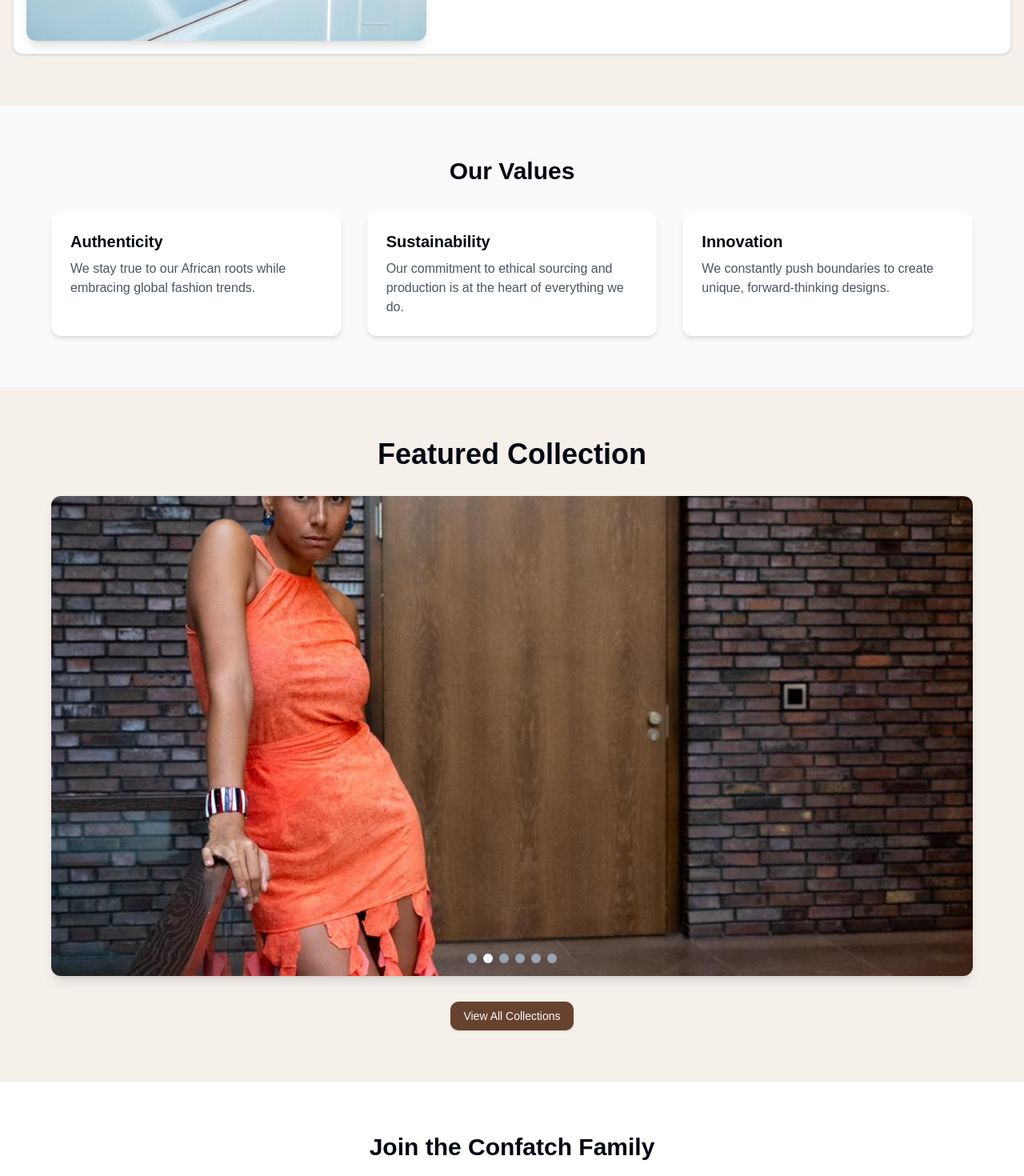
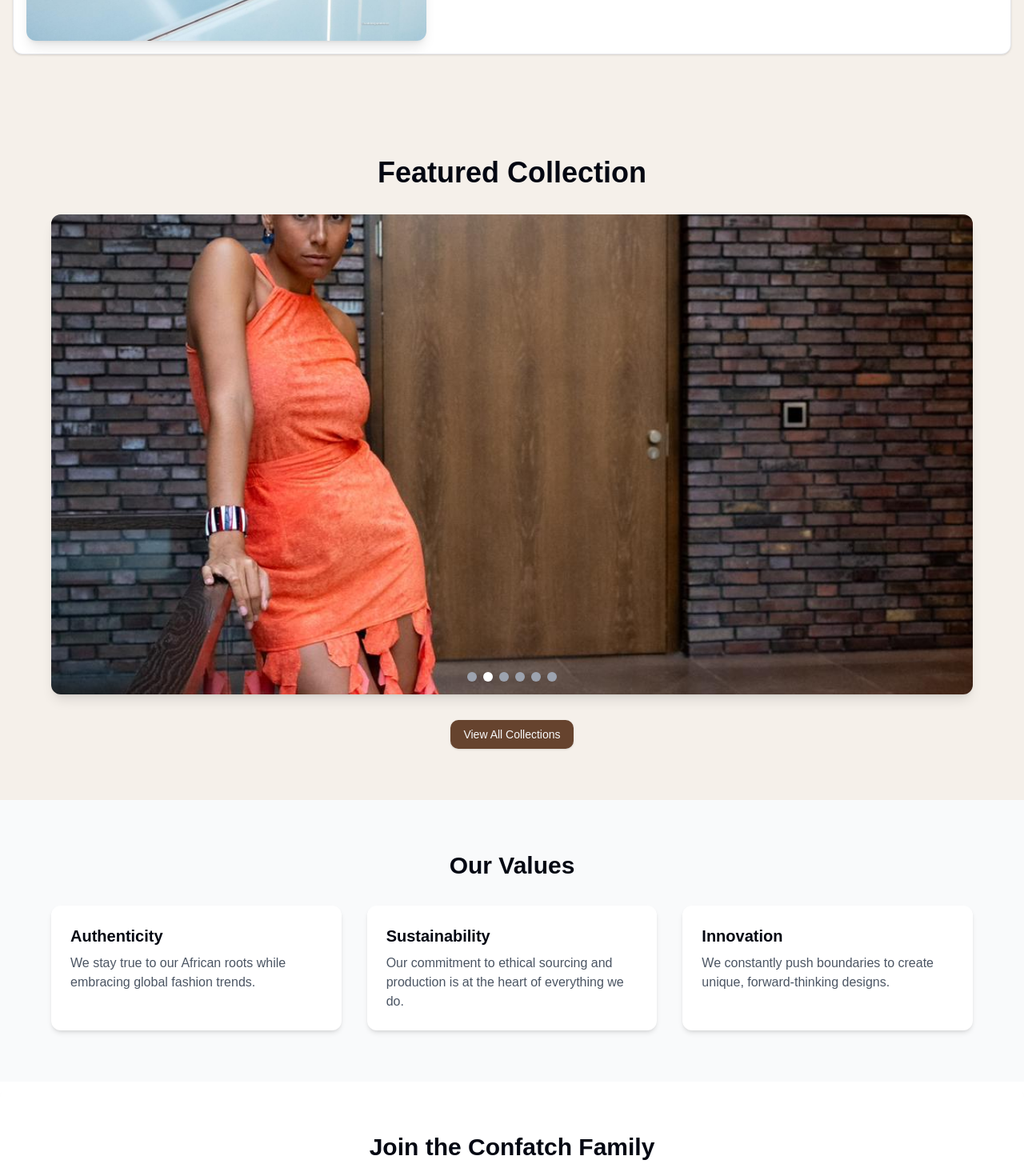
Before and after one commit to GeoffreyPaul3/confatch-stylist, a Next.js app: page / in a window 1280 px wide. Shown: the part 1880-3350 px from the top of the page at 80% size. Built offline with nearby package versions, Linux system fonts and the light colour scheme.

Commit message:
Refactor email sender details and add Our Values section to the homepage

```diff
--- a/app/api/book-consultation/route.ts
+++ b/app/api/book-consultation/route.ts
@@ -36,7 +36,7 @@ export async function POST(req: Request) {
 
     // Send email to customer
     await resend.emails.send({
-      from: "Confatch Styling <constancemnelemba@yahoo.com>",
+      from: "Confatch Styling <confatch.stylist@gmail.com>",
       to: email,
       subject: "Your Confatch Styling Consultation is Confirmed",
       html: customerEmailHtml,
@@ -44,8 +44,8 @@ export async function POST(req: Request) {
 
     // Send email to admin
     await resend.emails.send({
-      from: "Confatch Styling <constancemnelemba@yahoo.com>",
-      to: "constancemnelemba@yahoo.com",
+      from: "Confatch Styling <confatch.stylist@gmail.com>",
+      to: "confatch.stylist@gmail.com",
       subject: "New Consultation Booking",
       html: adminEmailHtml,
     });
--- a/app/page.tsx
+++ b/app/page.tsx
@@ -4,6 +4,7 @@ import AboutUs from '@/components/AboutUs'
 import Hero from '../components/Hero'
 import Slideshow from '../components/SlideShow'
 import { Button } from "@/components/ui/button"
+import OurValues from '@/components/OurValues'
 
 
 
@@ -36,6 +37,7 @@ export default function Home() {
         </div>
       </section>
 
+        <OurValues />
 
       <section className="py-16 px-4 sm:px-6 lg:px-8  rounded-3xl shadow-xl">
         <div className="max-w-6xl mx-auto text-center">
--- a/components/AboutUs.tsx
+++ b/components/AboutUs.tsx
@@ -41,24 +41,6 @@ const AboutUs = () => {
         </Card>
         </div>
       </section>
-
-      <section className="py-16 px-4 sm:px-6 lg:px-8 bg-gray-50">
-        <div className="max-w-6xl mx-auto">
-          <h2 className="font-playfair text-3xl font-bold mb-8 text-center">Our Values</h2>
-          <div className="grid md:grid-cols-3 gap-8">
-            {[
-              { title: "Authenticity", description: "We stay true to our African roots while embracing global fashion trends." },
-              { title: "Sustainability", description: "Our commitment to ethical sourcing and production is at the heart of everything we do." },
-              { title: "Innovation", description: "We constantly push boundaries to create unique, forward-thinking designs." }
-            ].map((value, index) => (
-              <div key={index} className="bg-white p-6 rounded-lg shadow-md">
-                <h3 className="font-playfair text-xl font-semibold mb-2">{value.title}</h3>
-                <p className="text-gray-600">{value.description}</p>
-              </div>
-            ))}
-          </div>
-        </div>
-      </section>
     </>
   )
 }
--- /dev/null
+++ b/components/OurValues.tsx
@@ -0,0 +1,27 @@
+import React from 'react'
+
+const OurValues = () => {
+  return (
+    <>
+        <section className="py-16 px-4 sm:px-6 lg:px-8 bg-gray-50">
+        <div className="max-w-6xl mx-auto">
+          <h2 className="font-playfair text-3xl font-bold mb-8 text-center">Our Values</h2>
+          <div className="grid md:grid-cols-3 gap-8">
+            {[
+              { title: "Authenticity", description: "We stay true to our African roots while embracing global fashion trends." },
+              { title: "Sustainability", description: "Our commitment to ethical sourcing and production is at the heart of everything we do." },
+              { title: "Innovation", description: "We constantly push boundaries to create unique, forward-thinking designs." }
+            ].map((value, index) => (
+              <div key={index} className="bg-white p-6 rounded-lg shadow-md">
+                <h3 className="font-playfair text-xl font-semibold mb-2">{value.title}</h3>
+                <p className="text-gray-600">{value.description}</p>
+              </div>
+            ))}
+          </div>
+        </div>
+      </section>
+    </>
+  )
+}
+
+export default OurValues
```
